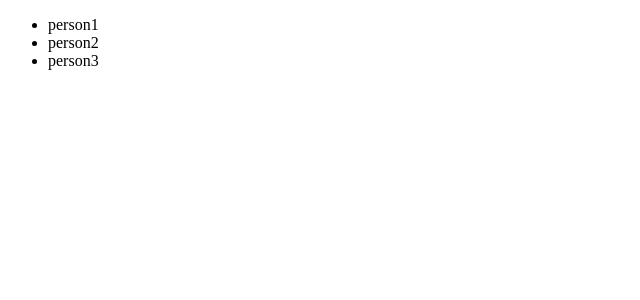
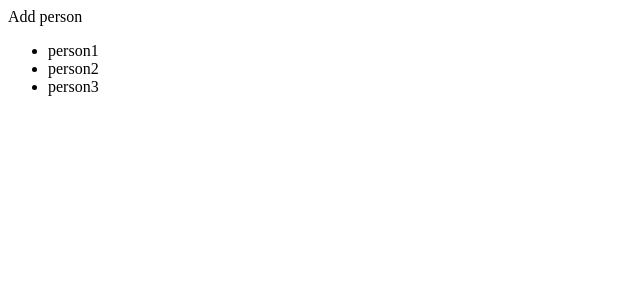
Before and after one commit to GoranAviani/react_sololearn_course_project_contact_manager, a React (Create React App) app: page / in a window 1280 px wide. Shown: the top 300 px of the page, without its empty margins (0-640 px from the left). Built offline with nearby package versions, Linux system fonts and the light colour scheme.

Commit message:
react_sololearn_course_project_contact_manager

```diff
--- a/src/App.js
+++ b/src/App.js
@@ -1,6 +1,7 @@
 import React from "react";
 
 import PeoplesList from "./components/PeoplesList";
+import AddPersonForm from "./components/AddPersonForm";
 
 const CONTACTS = ['person1', 'person2', 'person3']
 
@@ -8,6 +9,7 @@ const App = () => {
 
     return (
         <div>
+            <AddPersonForm></AddPersonForm>
             <PeoplesList contacts={CONTACTS}/>
         </div>
     )
```
